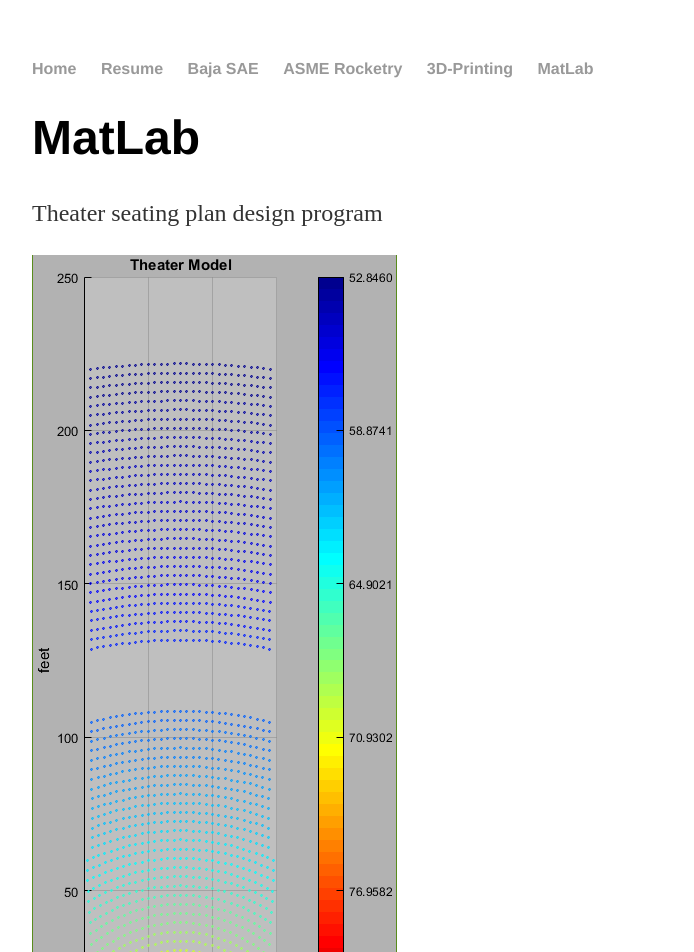
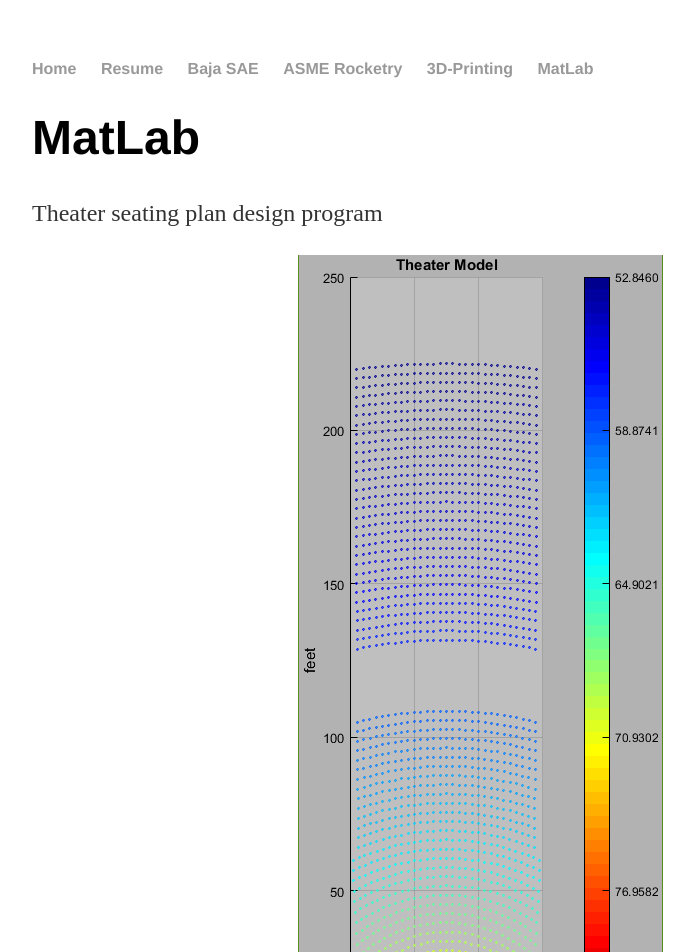
Before and after one commit to andy-gothro/andy-gothro.github.io, a Jekyll site: the page built from MatLab/index.html, in a window 1280 px wide. Shown: the top 952 px of the page, without its empty margins (160-854 px from the left). Built offline with Jekyll 4.4.1, drawn with Linux system fonts in a browser that asks for light colours.

Commit message:
Update index.html

```diff
--- a/MatLab/index.html
+++ b/MatLab/index.html
@@ -7,8 +7,8 @@ title: MatLab
     <p></p>
 
 	<p>Theater seating plan design program</p>
-		<img src="../matlab acoustic project screenshot.PNG" alt="screenshot of an automated theater seating plan design program made in MatLab">
-		<p><img src="../giphy.gif" alt="animation of the theather designed using MatLab"></p>
+	<center><img src="../matlab acoustic project screenshot.PNG" alt="screenshot of an automated theater seating plan design program made in MatLab">
+	<p><img src="../giphy.gif" alt="animation of the theather designed using MatLab"></p></center>
 	<p> I created this program to create a seating plan for a theater design project in my Intro to Engineering course. It can generate 2 types of seating plan given any sized room, and then determine pricing, sound levels, category and handicapped seats.</p>
 	<p></p>
 	<center><img src="../Animated GIF-downsized_large (1).gif" alt="animation of 2-d heat transfer and center temperature profile"></center>
```
